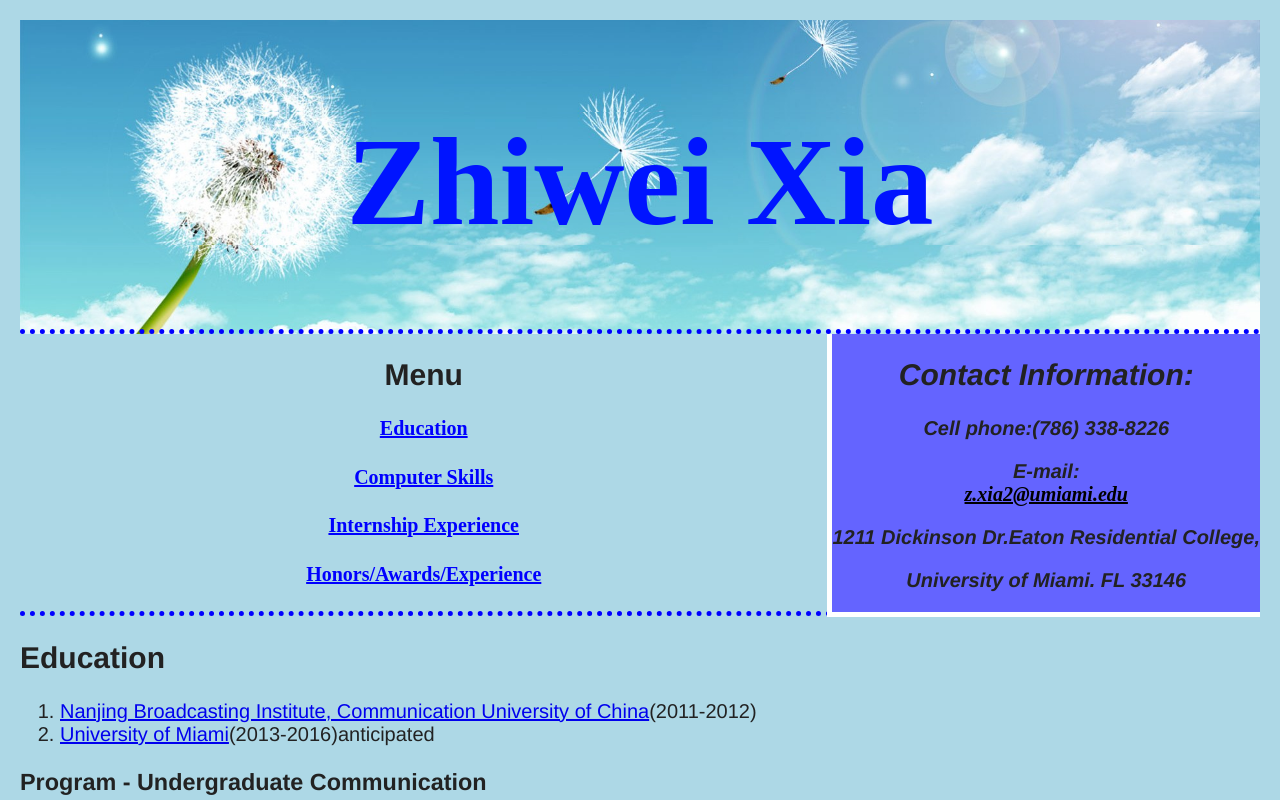
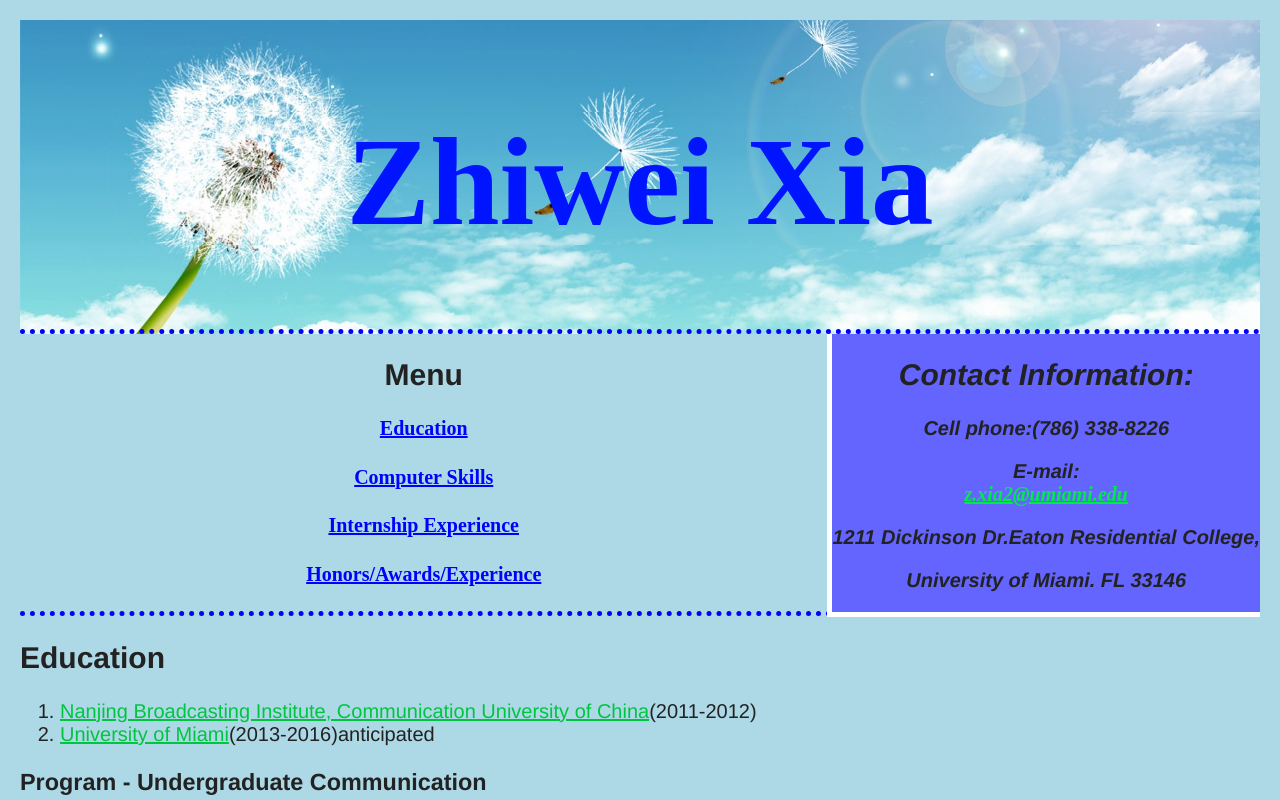
Before and after one commit to ZhiweiXia/ZhiweiXia.github.io, a plain HTML site: page resume.html in a window 1280 px wide. In both pictures the pointer is over the link "z.xia2@umiami.edu". Shown: the top 800 px of the page. Drawn offline with Linux system fonts and the light colour scheme.

Commit message:
index.css

```diff
--- a/index.css
+++ b/index.css
@@ -22,6 +22,17 @@ padding-top: 8px;
 background-image: url(background.jpg);
 background-position: left;
 background-size:cover;
+}
+
+a,
+a:visited {
+  color: #00C540;
+}
+
+a:hover,
+a:focus {
+  color: #00EB4A;
+  transition: color 0.75s ease;
 }
 
 ul{
```
